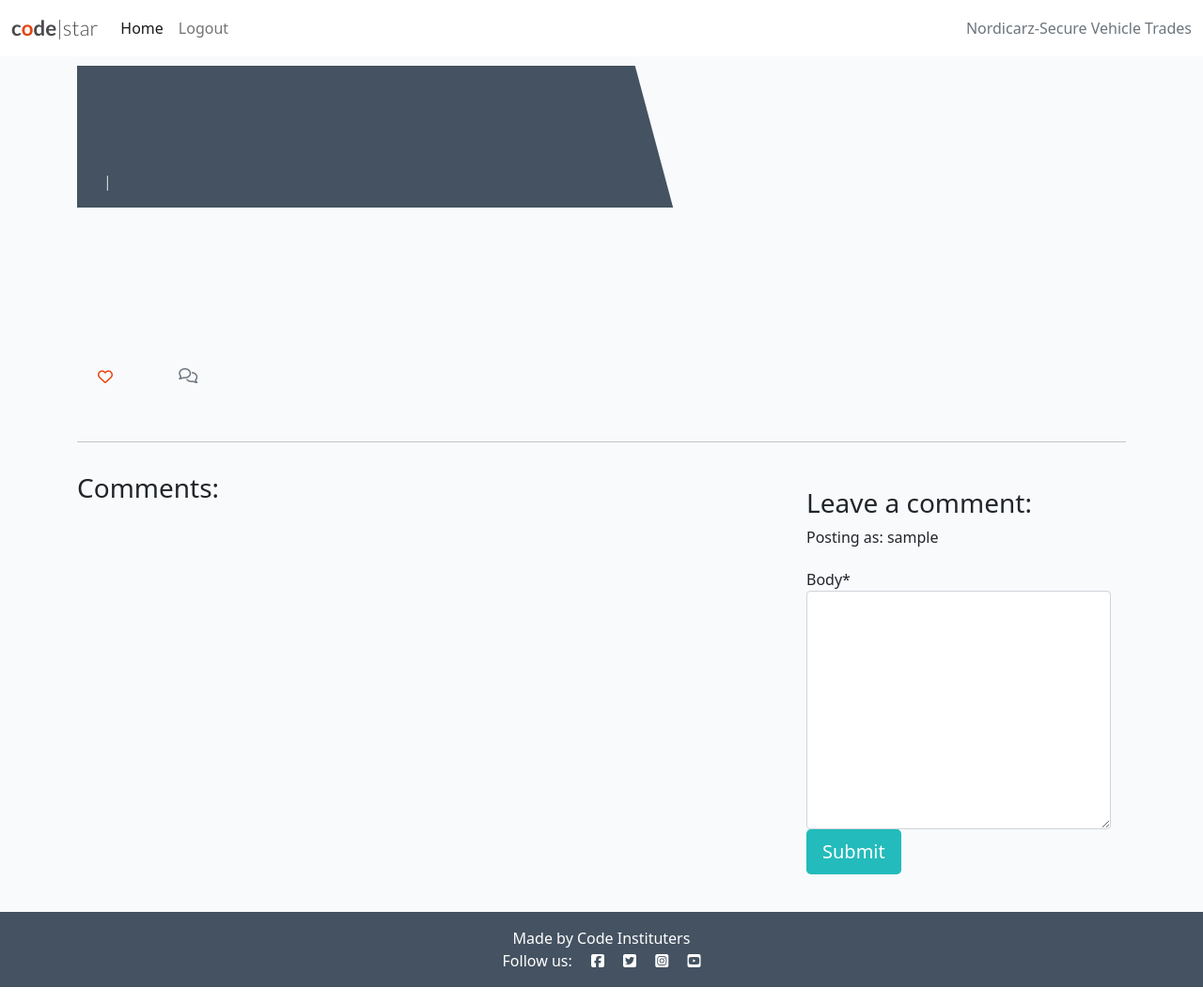
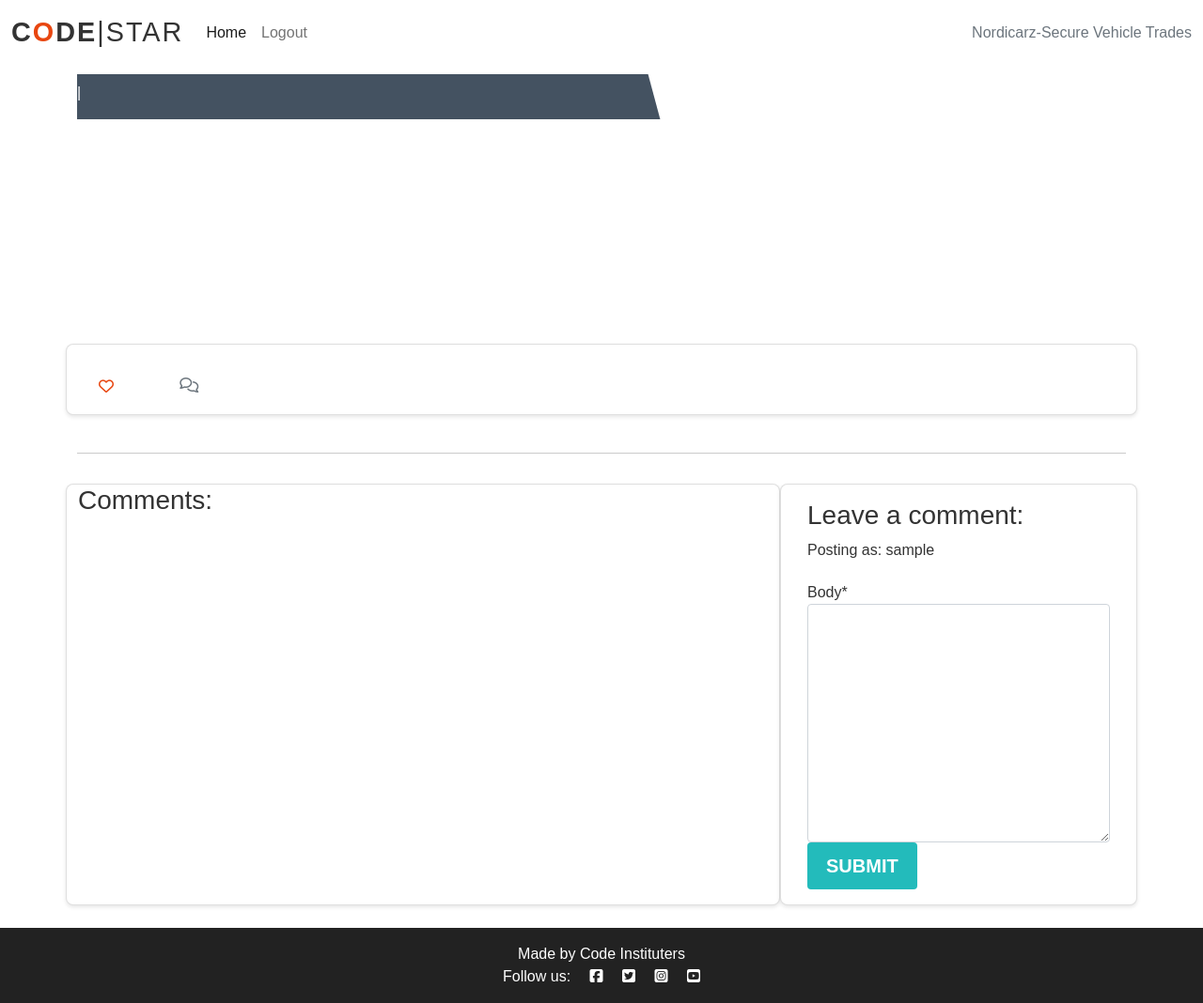
Before and after one commit to Apollon999/Django-Car-Trade, a Django app: template templates/listing_detail.html in a window 1280 px wide. Shown: the whole page at 94% size. Run offline with Django 3.2, Linux system fonts and the light colour scheme; the template is opened without the code that fills it: values that come from a table or form of the project are taken from there, others are empty; the visitor is signed in with stand-in values (Sample User, id 1); some libraries are stand-ins or nearby versions.

Commit message:
give the page some style with css

```diff
--- a/static/css/style.css
+++ b/static/css/style.css
@@ -1,37 +1,45 @@
 body {
-    background-color: #F9FAFC;
+    background-color: #f9f9f9;
+    font-family: Arial, sans-serif;
+    font-size: 16px;
+    color: #333;
+    line-height: 1.5;
   }
 
   .brand {
-    font-family: Lato, sans-serif;
-    font-size: 1.4rem;
-    font-weight: 700;
-    color: #4A4A4F;
+    font-family: 'Montserrat', sans-serif;
+    font-size: 1.8rem;
+    font-weight: 600;
+    color: #333;
+    text-transform: uppercase;
+    letter-spacing: 2px;
   }
+
 
 .red-o {
     color: #E84610;
 }
 
 .thin {
-    font-weight: 300;
+    font-weight: 400;
   }
 
   .light-bg {
-    background-color: #fff;
+    background-color: #f5f5f5;
   }
 
   .dark-bg {
-    background-color: #445261;
+    background-color: #222;
   }
 
   .main-bg {
-    background-color: #F9FAFC;
+    background-color: #ffffff;
   }
 
   .card {
-    border: none;
-    background-color: transparent;
+    border-radius: 8px;
+    box-shadow: 0 2px 4px rgba(0, 0, 0, 0.1);
+    background-color: #ffffff;
   }
 
 .image-container {
@@ -43,11 +51,15 @@
     bottom: 5%;
     min-width: 30%;
     left: -2px;
-    background-color: #23BBBB;
+    height: 25px;
+    background: linear-gradient(to right, #23BBBB, #F9FAFC);
+    border-radius: 2px;
+    box-shadow: 0 2px 4px rgba(0, 0, 0, 0.1);
 }
 
-.author {
-    color: white;
+
+.seller {
+    color: black;
     margin: 4px;
     text-transform: uppercase;
 }
@@ -86,35 +98,42 @@
     z-index: 100;
 }
 
-.post-link {
+.listing-link {
     text-decoration: none;
     color: #445261;
   }
 
-.post-link:hover,
+  .listing-link:hover,
   .page-link {
     color: #E84610;
   }
 
-.post-title {
-    margin-top: 20%;
-    margin-left: 5%;
+  .listing-title {
+    margin-top: 20px;
+    margin-left: 5px;
+    font-size: 24px;
   }
 
-.post-subtitle {
-    margin-left: 5%;
+  .listing-subtitle {
+    margin-left: 5px;
     color: lightgray;
   }
 
   .btn-signup {
     background-color: #23BBBB;
     color: #fff;
+    border: none;
+    padding: 10px 20px;
+    border-radius: 4px;
+    text-transform: uppercase;
+    font-weight: 700;
+    cursor: pointer;
+    transition: background-color 0.3s ease;
   }
 
   .btn-signup:hover,
   .btn-signup:active {
-    background-color: #fff;
-    color: #23BBBB;
+    background-color: #1B9FA8;
   }
 
   .link {
@@ -124,19 +143,18 @@
 
   .link:hover,
   .link:active {
-    color: #445261;
     text-decoration: underline;
   }
 
   .btn-like {
     color: #E84610;
     border: none;
-    background: transparent;
+    background-color: transparent;
+    cursor: pointer;
+    transition: color 0.3s ease;
   }
 
   .btn-like:hover,
   .btn-like:active {
-    color: #E84610;
-    background: transparent;
-    border: none;
+    color: #C43100;
   }
--- a/trade/admin.py
+++ b/trade/admin.py
@@ -2,6 +2,7 @@
 from .models import Listing, Comment
 from django_summernote.admin import SummernoteModelAdmin
 
+# Register models in admin interface and customize views
 
 @admin.register(Listing)
 class ListingAdmin(SummernoteModelAdmin):
```
Lines whose indentation alone changed are shown as unchanged.
